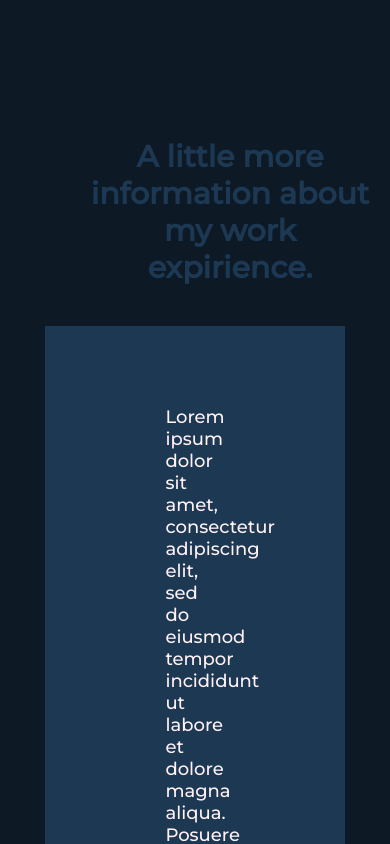
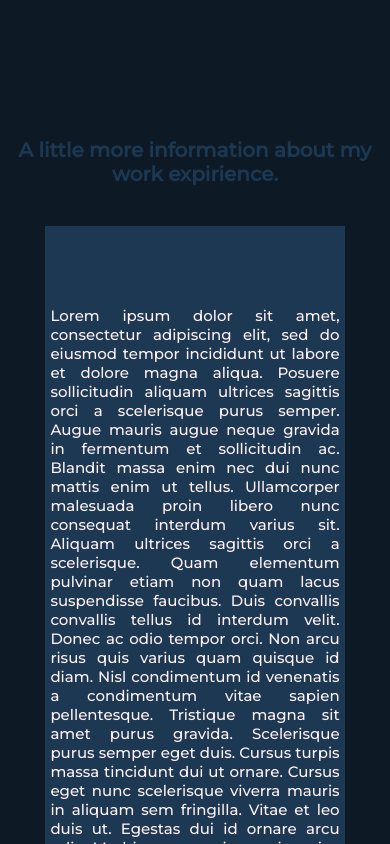
Before and after one commit to xdenitsax/my-react-website, a React (Create React App) app: page / in a window 390 px wide. Shown: the part 940-1784 px from the top of the page. Built offline with nearby package versions, Linux system fonts and the light colour scheme.

Commit message:
Update Mobile version whole About Me.

```diff
--- a/src/components/MoreAboutMyWork/MoreAboutMyWork.css
+++ b/src/components/MoreAboutMyWork/MoreAboutMyWork.css
@@ -2,9 +2,15 @@
   font-family: 'Montserrat', sans-serif;
   color: #1c3852;
   font-size: 30px;
-  margin-left: 70px;
   margin-top: 130px;
   text-align: center;
+}
+@media screen and (max-width: 768px) {
+  .about-me-header {
+    margin-left: 10px;
+    margin-right: 10px;
+    font-size: 20px;
+  }
 }
 .about-me-content {
   font-family: 'Montserrat', sans-serif;
@@ -17,6 +23,42 @@
   text-align: justify;
   margin-bottom: 30px;
 }
+@media screen and (max-width: 768px) {
+  .about-me-content {
+    margin-left: 5px;
+    margin-right: 5px;
+    font-size: 15px;
+  }
+}
+
+@media screen and (max-width: 336px) {
+  .about-me-content {
+    margin-left: 5px;
+    margin-right: 5px;
+    font-size: 12px;
+  }
+}
+@media screen and (max-width: 236px) {
+  .about-me-content {
+    margin-left: 5px;
+    margin-right: 5px;
+    font-size: 10px;
+  }
+}
+@media screen and (max-width: 184px) {
+  .about-me-content {
+    margin-left: 5px;
+    margin-right: 5px;
+    font-size: 8px;
+  }
+}
+@media screen and (max-width: 132px) {
+  .about-me-content {
+    margin-left: 5px;
+    margin-right: 5px;
+    font-size: 5px;
+  }
+}
 
 .whole-div-about-me {
   background-color: #1c3852;
@@ -25,3 +67,40 @@
   margin-right: 10%;
   margin-bottom: 100px;
 }
+
+@media screen and (max-width: 768px) {
+  .whole-div-about-me {
+    margin-left: 10%;
+    margin-right: 10%;
+    font-size: 13px;
+  }
+}
+
+@media screen and (max-width: 336px) {
+  .whole-div-about-me {
+    margin-left: 10%;
+    margin-right: 10%;
+    font-size: 11px;
+  }
+}
+@media screen and (max-width: 236px) {
+  .whole-div-about-me {
+    margin-left: 10%;
+    margin-right: 10%;
+    font-size: 8px;
+  }
+}
+@media screen and (max-width: 184px) {
+  .whole-div-about-me {
+    margin-left: 10%;
+    margin-right: 10%;
+    font-size: 6px;
+  }
+}
+@media screen and (max-width: 132px) {
+  .whole-div-about-me {
+    margin-left: 10%;
+    margin-right: 10%;
+    font-size: 5px;
+  }
+}
```
